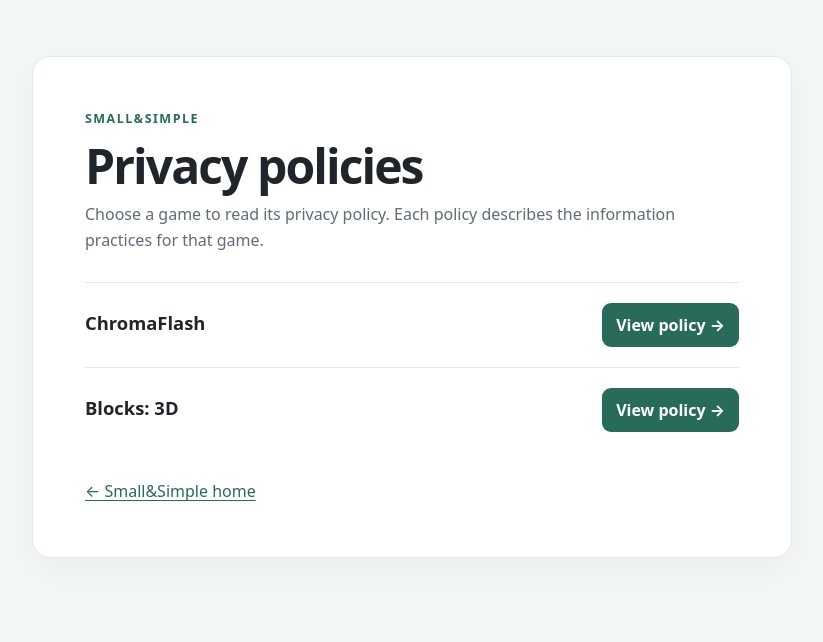
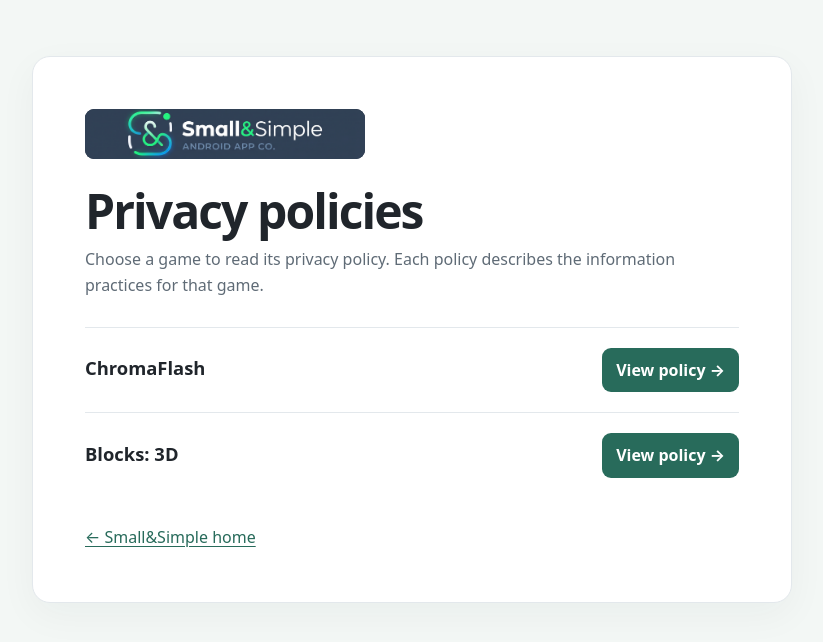
Before and after one commit to smallsimpleapp-design/smallandsimple, a plain HTML site: page privacy-policy.html in a window 1280 px wide. Shown: the whole page, without its empty margins (228-1051 px from the left). Drawn offline with Linux system fonts and the light colour scheme.

Commit message:
Add files via upload

```diff
--- a/privacy-policy.html
+++ b/privacy-policy.html
@@ -5,6 +5,7 @@
   <meta name="viewport" content="width=device-width, initial-scale=1">
   <meta name="description" content="Privacy policies for games published by Small&Simple.">
   <meta name="color-scheme" content="light">
+  <link rel="icon" type="image/png" href="assets/favicon.png">
   <title>Game Privacy Policies — Small&amp;Simple</title>
   <style>
     :root { --ink:#20252b; --muted:#5f6b76; --line:#e3e8ec; --accent:#286b5b; --paper:#fff; --wash:#f3f7f5; }
@@ -13,7 +14,8 @@
     main { width:min(760px,calc(100% - 32px)); margin:56px auto; }
     .card { background:var(--paper); border:1px solid var(--line); border-radius:18px; padding:clamp(26px,6vw,52px); box-shadow:0 12px 38px #20352c0b; }
     a { color:var(--accent); text-underline-offset:3px; }
-    .brand { color:var(--accent); font-size:.78rem; font-weight:750; letter-spacing:.12em; text-transform:uppercase; }
+    .brand { display:block; width:min(280px,70vw); overflow:hidden; border-radius:9px; line-height:0; background:#192639; margin-bottom:24px; }
+    .brand img { display:block; width:100%; height:auto; }
     h1 { margin:8px 0; font-size:clamp(2rem,7vw,3rem); line-height:1.15; letter-spacing:-.04em; }
     .intro { margin:0 0 28px; color:var(--muted); }
     .game { display:flex; align-items:center; justify-content:space-between; gap:18px; padding:20px 0; border-top:1px solid var(--line); }
@@ -27,7 +29,7 @@
 </head>
 <body>
   <main><article class="card">
-    <div class="brand">Small&amp;Simple</div>
+    <a class="brand" href="index.html" aria-label="Small and Simple home"><img src="assets/small-and-simple-logo.png" alt="Small&Simple Android App Co."></a>
     <h1>Privacy policies</h1>
     <p class="intro">Choose a game to read its privacy policy. Each policy describes the information practices for that game.</p>
     <section class="game"><div><h2>ChromaFlash</h2></div><a class="button" href="privacy/chromaflash.html">View policy <span aria-hidden="true">→</span></a></section>
```
Also changed, not shown: privacy/blocks-3d.html (+2 -0 lines), privacy/chromaflash.html (+2 -0 lines).
